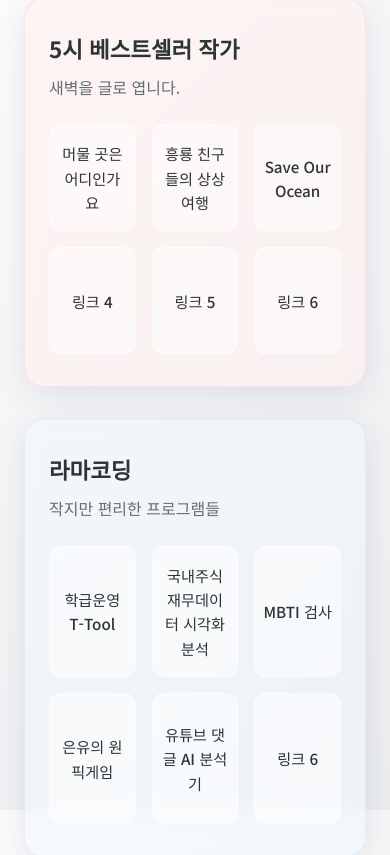
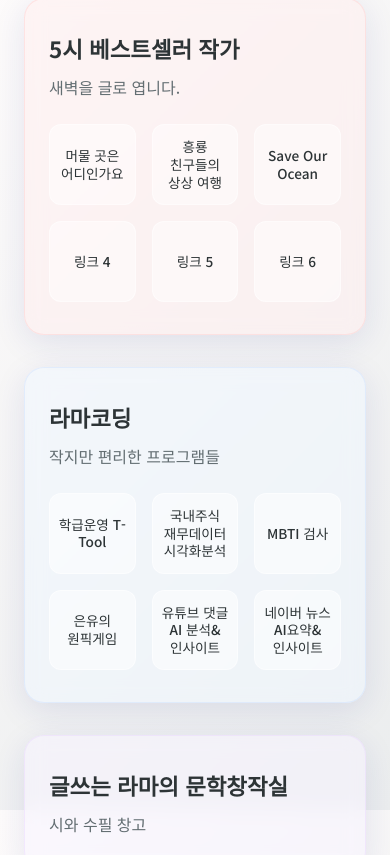
Before and after one commit to berechit13/pr, a plain HTML site: page index.html in a window 390 px wide. Shown: the part 878-1733 px from the top of the page. Drawn offline with Linux system fonts and the light colour scheme.

Commit message:
feat: 라마코딩 섹션에 네이버 뉴스 AI요약&인사이트 링크 추가

```diff
--- a/index.html
+++ b/index.html
@@ -15,7 +15,7 @@
         <div class="hero-content">
             <img src="pic/writing lama.png" alt="글쓰는 라마 로고" class="hero-logo">
             <h1 class="main-title">글쓰는 라마</h1>
-            <p class="catchphrase">스스로에게 주는 작은 선물,<br>한 권의 책을 펴내는데 완벽한 솔루션을 제공합니다.</p>
+            <p class="catchphrase">깊은 울림을 주는 작가가 되기 위해<br>오늘도 글을 씁니다.<br><br>라마는 티베트어로 '영적인 스승'을 말합니다.</p>
             <div class="contact-links">
                 <a href="https://instagram.com/berechit13" target="_blank" class="social-link instagram-link">
                     <svg xmlns="http://www.w3.org/2000/svg" viewBox="0 0 448 512" class="social-icon"><!--!Font Awesome Free 6.5.1 by @fontawesome - https://fontawesome.com License - https://fontawesome.com/license/free Copyright 2024 Fonticons, Inc.--><path d="M224.1 141c-63.6 0-114.9 51.3-114.9 114.9s51.3 114.9 114.9 114.9S339 319.5 339 255.9 287.7 141 224.1 141zm0 189.6c-41.1 0-74.7-33.5-74.7-74.7s33.5-74.7 74.7-74.7 74.7 33.5 74.7 74.7-33.6 74.7-74.7 74.7zm146.4-194.3c0 14.9-12 26.8-26.8 26.8-14.9 0-26.8-12-26.8-26.8s12-26.8 26.8-26.8 26.8 12 26.8 26.8zm76.1 27.2c-1.7-35.9-9.9-67.7-36.2-93.9-26.2-26.2-58-34.4-93.9-36.2-37-2.1-147.9-2.1-184.9 0-35.8 1.7-67.6 9.9-93.9 36.1s-34.4 58-36.2 93.9c-2.1 37-2.1 147.9 0 184.9 1.7 35.9 9.9 67.7 36.2 93.9s58 34.4 93.9 36.2c37 2.1 147.9 2.1 184.9 0 35.9-1.7 67.7-9.9 93.9-36.2 26.2-26.2 34.4-58 36.2-93.9 2.1-37 2.1-147.8 0-184.8zM398.8 388c-7.8 19.6-22.9 34.7-42.6 42.6-29.5 11.7-99.5 9-132.1 9s-102.7 2.6-132.1-9c-19.6-7.8-34.7-22.9-42.6-42.6-11.7-29.5-9-99.5-9-132.1s-2.6-102.7 9-132.1c7.8-19.6 22.9-34.7 42.6-42.6 29.5-11.7 99.5-9 132.1-9s102.7-2.6 132.1 9c19.6 7.8 34.7 22.9 42.6 42.6 11.7 29.5 9 99.5 9 132.1s2.7 102.7-9 132.1z"/></svg>
@@ -63,8 +63,8 @@
                     <a href="https://finance-khaki-one.vercel.app/" target="_blank" class="grid-item">국내주식 재무데이터 시각화분석</a>
                     <a href="https://berechit13.github.io/MBTI/" target="_blank" class="grid-item">MBTI 검사</a>
                     <a href="https://berechit13.github.io/onepick/" target="_blank" class="grid-item">은유의 원픽게임</a>
-                    <a href="https://youtube-reply.vercel.app/" target="_blank" class="grid-item">유튜브 댓글 AI 분석기</a>
-                    <a href="#" class="grid-item">링크 6</a>
+                    <a href="https://youtube-reply.vercel.app/" target="_blank" class="grid-item">유튜브 댓글 AI 분석&인사이트</a>
+                    <a href="https://naver-news-seven.vercel.app/" target="_blank" class="grid-item">네이버 뉴스 AI요약&인사이트</a>
                 </div>
             </div>
         </article>
--- a/style.css
+++ b/style.css
@@ -324,6 +324,8 @@ p {
     text-align: center;
     transition: all 0.3s cubic-bezier(0.25, 0.8, 0.25, 1);
     min-height: 80px;
+    word-break: keep-all; /* 단어가 중간에 쪼개지는 현상 방지 */
+    line-height: 1.3; /* 다중 줄바꿈 시 줄간격 최적화 */
 }
 
 .grid-item:hover {
@@ -337,6 +339,14 @@ p {
 .grid-item:active {
     transform: translateY(-2px) scale(0.98);
     box-shadow: 0 5px 10px rgba(108, 92, 231, 0.1);
+}
+
+/* 모바일 화면(작은 화면)을 위한 미디어 쿼리 추가 */
+@media (max-width: 480px) {
+    .grid-item {
+        font-size: 0.85rem; /* 폰트 크기를 약간 줄여 좁은 칸에 맞춤 */
+        padding: 0.8rem 0.2rem; /* 좌우 여백을 줄여 글자가 차지할 공간 확보 */
+    }
 }
 
 /* --- Topic Card Subtle Themes --- */
```
